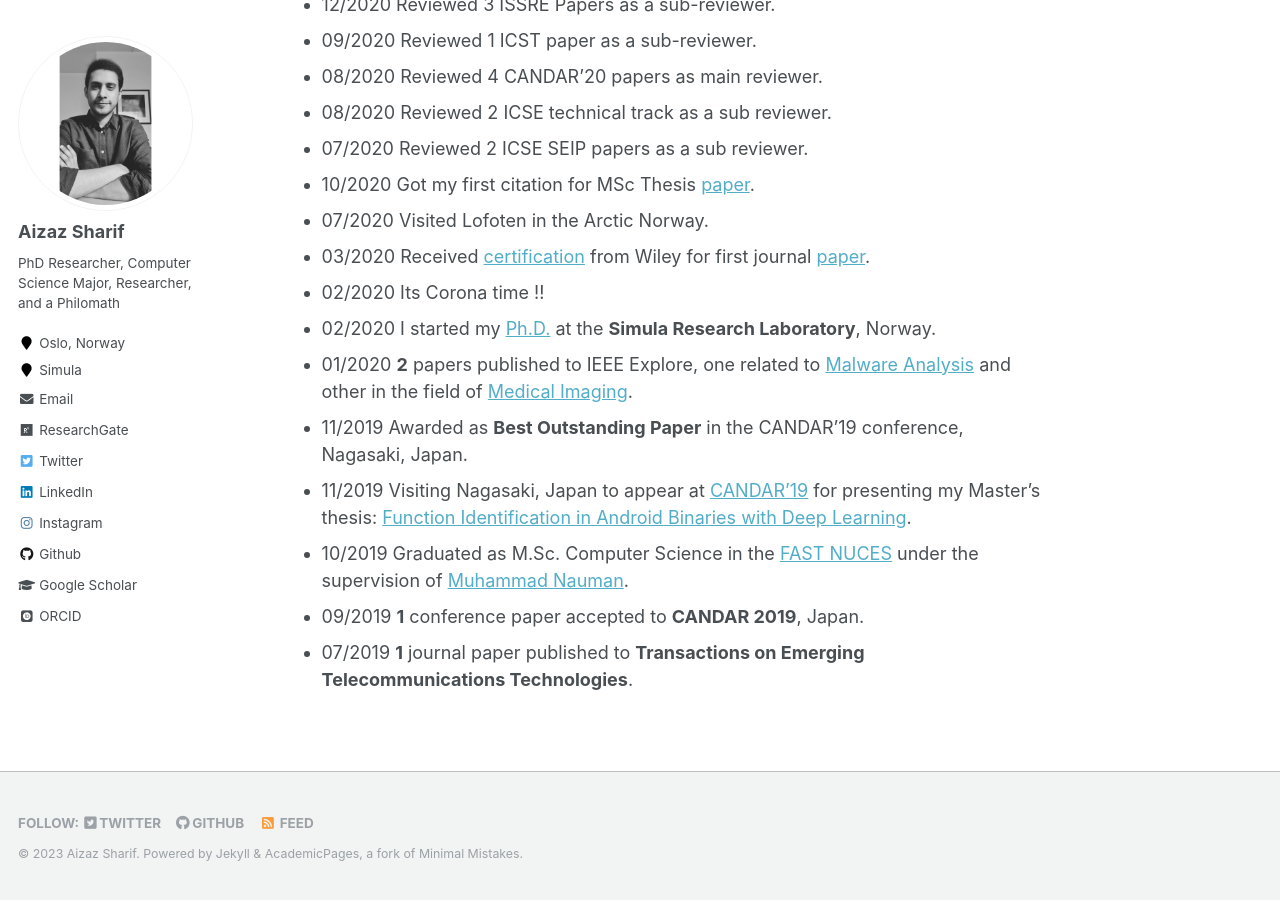
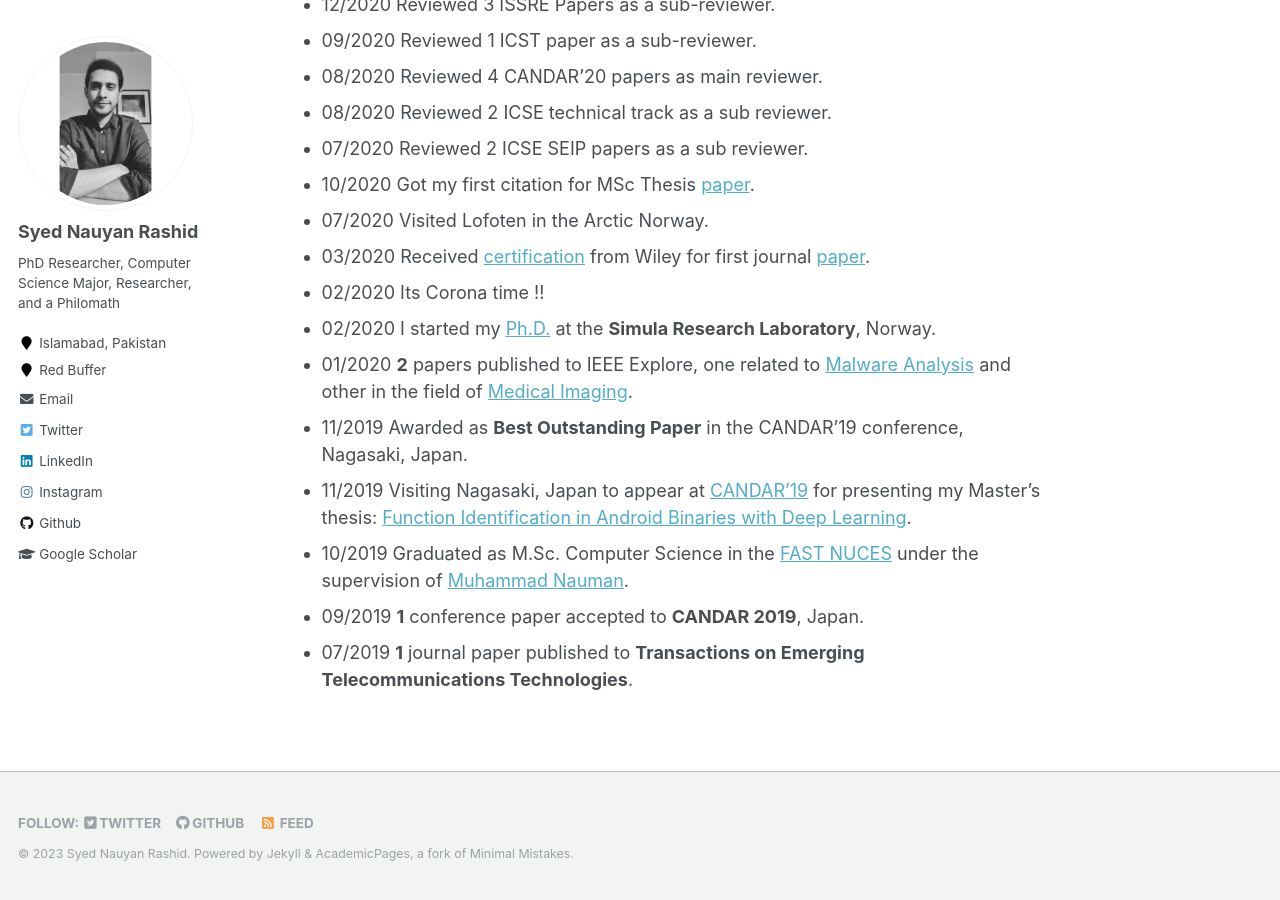
Before and after one commit to nauyan/nauyan.github.io, a Jekyll site: the page built from _pages/about.md, in a window 1280 px wide and 900 px high, scrolled down 668 px. Built offline with Jekyll 4.4.1, drawn with Linux system fonts in a browser that asks for light colours; some web fonts are replaced; some of the changed text lies outside the part shown.

Commit message:
Updaing configs and profile

```diff
--- a/_config.yml
+++ b/_config.yml
@@ -7,13 +7,13 @@
 
 # Site Settings
 locale                   : "en-US"
-title                    : "Aizaz Sharif"
+title                    : "Syed Nauyan Rashid"
 title_separator          : "-"
-name                     : &name "Aizaz Sharif"
-description              : &description "PhD Researcher @ Simula, Norway"
-url                      : https://aizazsharif.github.io # the base hostname & protocol for your site e.g. "https://mmistakes.github.io"
+name                     : &name "Syed Nauyan Rashid"
+description              : &description "PhD Researcher @ NUST SEECS"
+url                      : https://nauyan.github.io # the base hostname & protocol for your site e.g. "https://mmistakes.github.io"
 baseurl                  : "" # the subpath of your site, e.g. "/blog"
-repository               : "aizazsharif/aiazsharif.github.io"
+repository               : "nauyan/nauyan.github.io"
 teaser                   :  # filename of teaser fallback teaser image placed in /images/, .e.g. "500x300.png"
 breadcrumbs              : false # true, false (default)
 words_per_minute         : 160
@@ -57,7 +57,7 @@ yandex_site_verification :
 
 # Social Sharing
 twitter:
-  username               : AizazSharif420
+  username               : nauyanrashid
 facebook:
   username               :
   app_id                 :
@@ -89,15 +89,15 @@ analytics:
 
 # Site Author
 author:
-  name             : "Aizaz Sharif"
+  name             : "Syed Nauyan Rashid"
   avatar           : "profile.jpeg"
   bio              : "PhD Researcher, Computer Science Major, Researcher, and a Philomath"
-  location         : "Oslo, Norway"
-  employer         : "Simula"
+  location         : "Islamabad, Pakistan"
+  employer         : "Red Buffer"
   pubmed           :
-  googlescholar    : "https://scholar.google.com/citations?hl=en&user=luceUvgAAAAJ&hl"
-  email            : "aizaz@simula.no"
-  researchgate     :  "https://www.researchgate.net/profile/Aizaz_Sharif"
+  googlescholar    : "https://scholar.google.com/citations?user=YKIRl2oAAAAJ&hl=en"
+  email            : "nauyan@hotmail.com"
+  researchgate     :
   uri              :
   bitbucket        :
   codepen          :
@@ -105,20 +105,20 @@ author:
   flickr           :
   facebook         :
   foursquare       :
-  github           : "AizazSharif"
+  github           : "nauyan"
   google_plus      :
   keybase          :
-  instagram        : "aizaz_sharif"
+  instagram        : "nauyanrashid"
   impactstory      : #"https://profiles.impactstory.org/u/xxxx-xxxx-xxxx-xxxx"
   lastfm           :
-  linkedin         : "aizazsharif"
-  orcid            : "http://orcid.org/0000-0003-1860-813X"
+  linkedin         : "nauyan"
+  orcid            :
   pinterest        :
   soundcloud       :
   stackoverflow    : # http://stackoverflow.com/users/123456/username
   steam            :
   tumblr           :
-  twitter          : "AizazSharif420"
+  twitter          : "nauyanrashid"
   vine             :
   weibo            :
   xing             :
```
Also changed, not shown: profile.jpeg.
